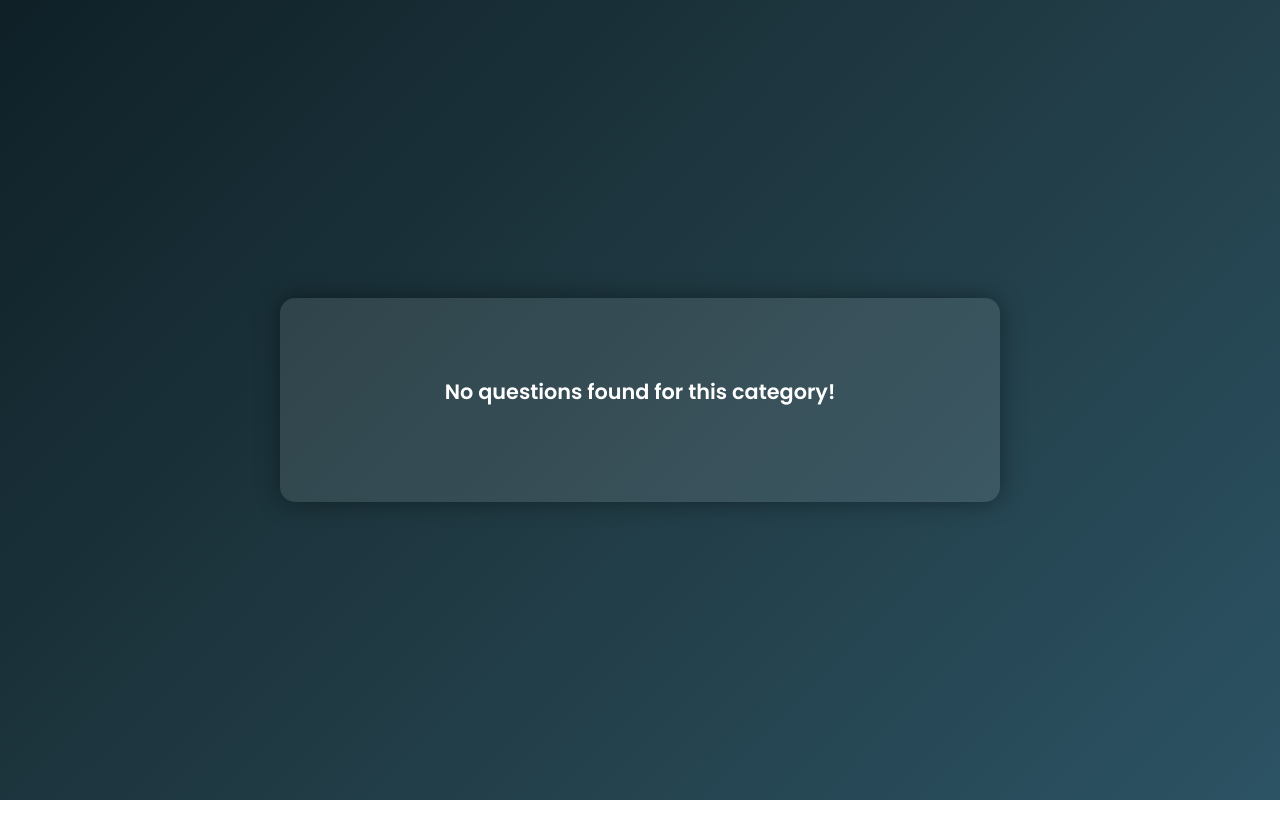
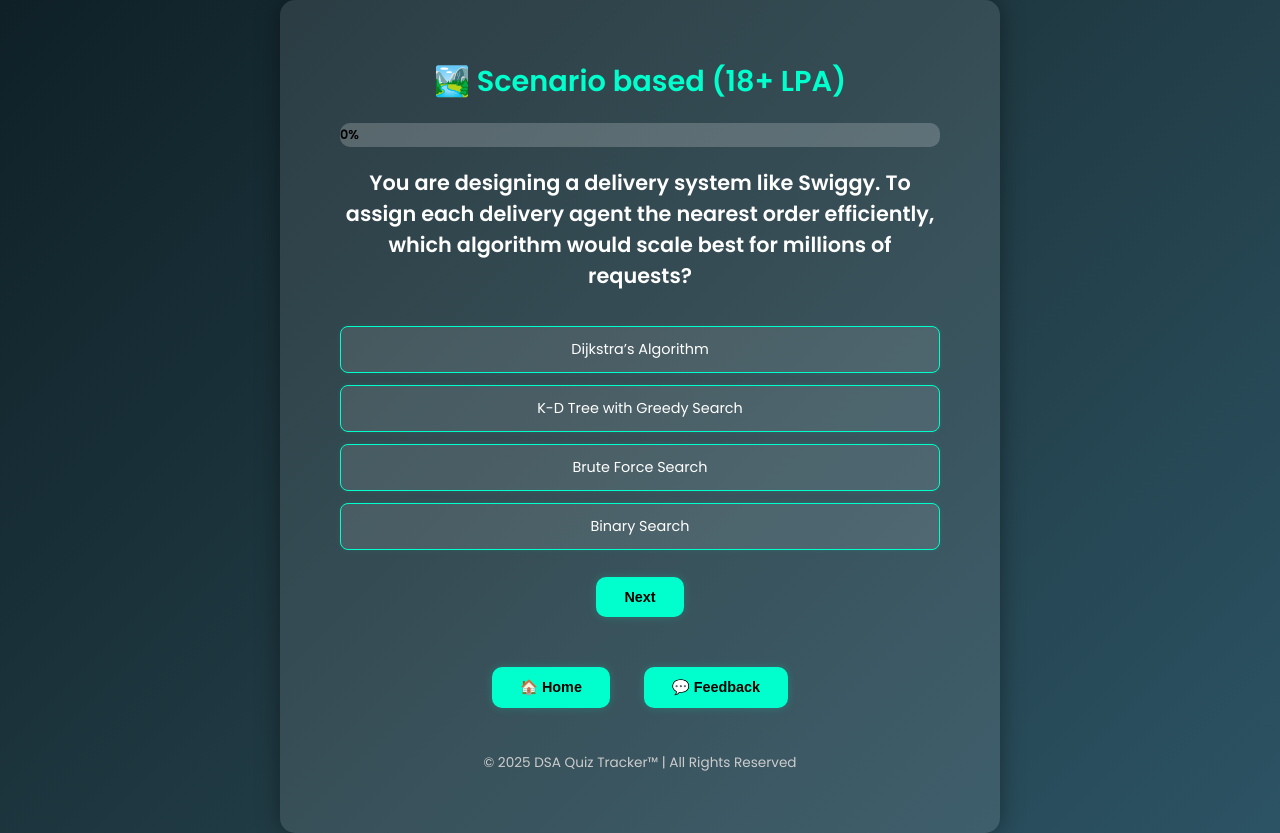
Before and after one commit to Charan24072005/dsaquiztracker, a plain HTML site: page Sceanriobasedhard.html in a window 1280 px wide. Before the commit the page ends 800 px from the top, so only its background shows below. Drawn offline with Linux system fonts and the light colour scheme.

Commit message:
Sceanriobasedhard.html

```diff
--- a/Sceanriobasedhard.html
+++ b/Sceanriobasedhard.html
@@ -221,7 +221,7 @@ let quizData = [
 {cat:"Scenario Based Hard", q:"You are optimizing a compiler that must detect repeated code blocks efficiently. Which algorithmic concept best fits?", a:["Suffix Array + LCP","Dynamic Programming","Stack","BFS"], c:"Suffix Array + LCP"}
 ];
 
-let category = "Scenario based Hard";
+let category = "Scenario Based Hard";
 let filteredQuestions = quizData.filter(q => q.cat === category);
 
 let current = 0;
```
